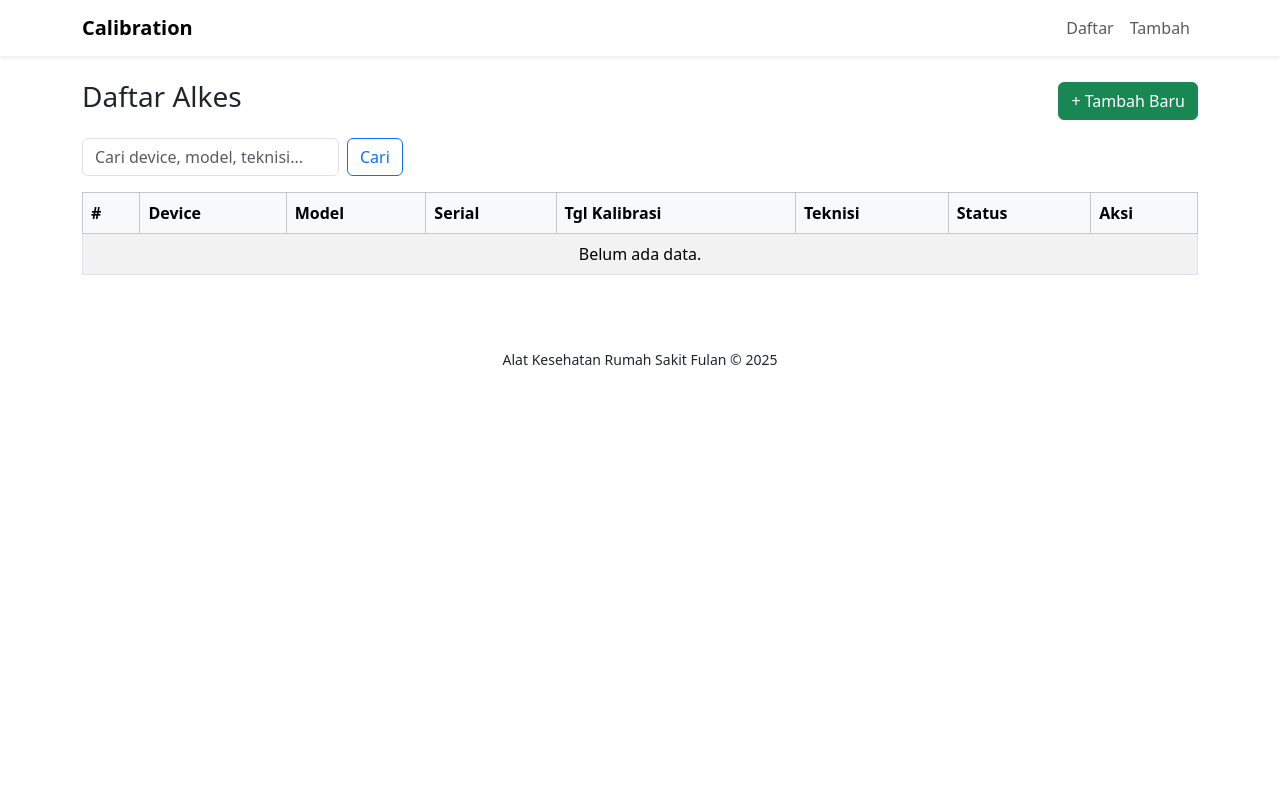
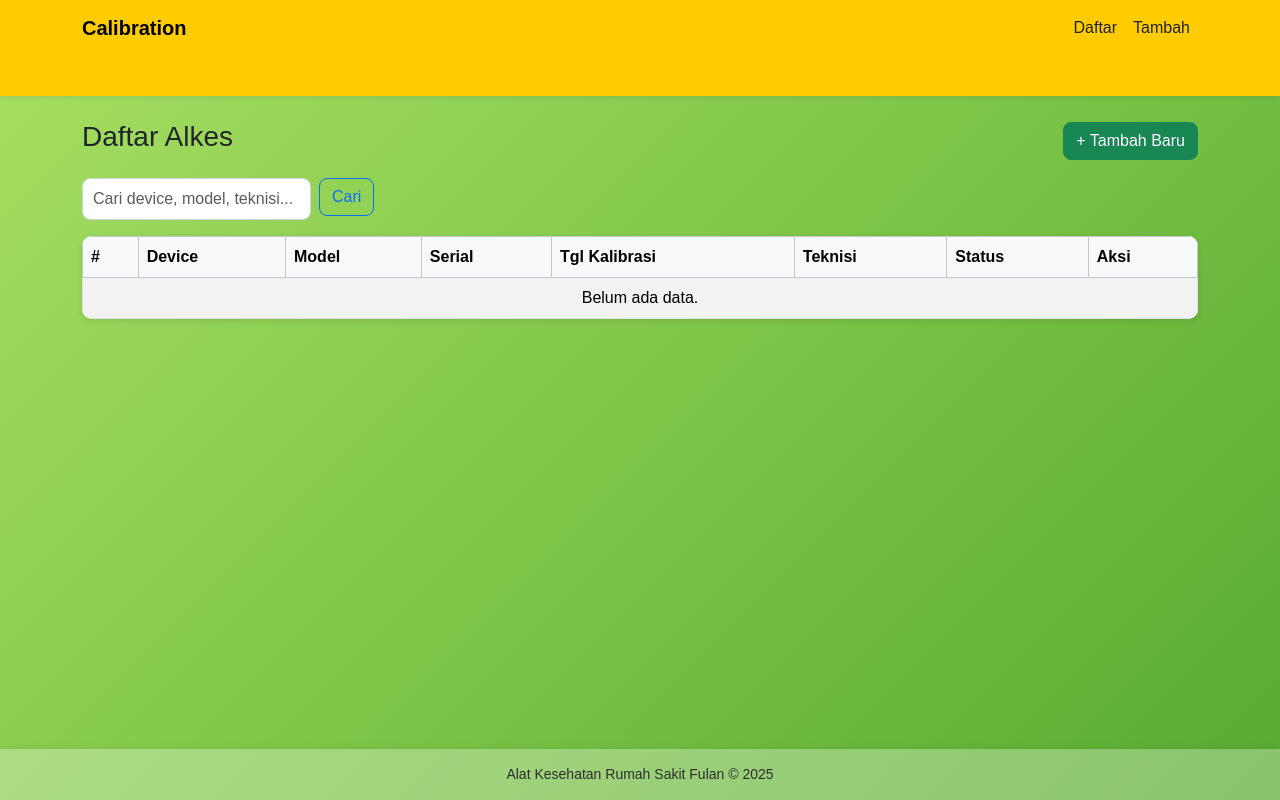
Before and after one commit to 1perfect-cell/UTS-PEMROGRAMAN-WEB-1202305026, a PHP site: page /index.php in a window 1280 px wide. Run offline with PHP 8.4, Linux system fonts and the light colour scheme; data that the repository does not hold is empty.

Commit message:
update tampilan dari warna putih ke hijau modern

```diff
--- a/footer.php
+++ b/footer.php
@@ -1,13 +1,11 @@
-<?php
-// footer.php
-?>
-</div> <!-- /.container -->
-<footer class="text-center py-4 mt-5">
-  <div class="container">
-    <small>Alat Kesehatan Rumah Sakit Fulan &copy; <?= date('Y') ?></small>
-  </div>
+</div> <!-- Tutup div.container dari header.php -->
+
+<footer>
+  Alat Kesehatan Rumah Sakit Fulan © 2025
 </footer>
-<!-- Bootstrap JS (optional) -->
+
+<!-- Bootstrap JS -->
 <script src="https://cdn.jsdelivr.net/npm/bootstrap@5.3.2/dist/js/bootstrap.bundle.min.js"></script>
+
 </body>
 </html>
--- a/header.php
+++ b/header.php
@@ -12,10 +12,9 @@
   <link href="https://cdn.jsdelivr.net/npm/bootstrap@5.3.2/dist/css/bootstrap.min.css" rel="stylesheet">
 
   <!-- Custom CSS -->
-  <!-- Karena proyekmu di D:\XAMPP\htdocs\UTS, gunakan path absolut seperti di bawah -->
-  <link rel="stylesheet" href="/UTS/assets/css/style.css">
+  <link rel="stylesheet" href="style.css">
 
-  <!-- Icon Bootstrap (opsional, untuk navbar toggle icon) -->
+  <!-- Icon Bootstrap -->
   <link rel="stylesheet" href="https://cdn.jsdelivr.net/npm/bootstrap-icons@1.11.1/font/bootstrap-icons.css">
 </head>
 <body>
--- a/style.css
+++ b/style.css
@@ -1,44 +1,118 @@
-/* ==========================================
-   BACKGROUND GRADASI HIJAU MODERN
-========================================== */
-body {
-  background: linear-gradient(135deg, #b9f6ca 0%, #81c784 50%, #43a047 100%) !important;
-  font-family: "Inter", system-ui, -apple-system, "Segoe UI", Roboto, "Helvetica Neue", Arial, sans-serif;
-  min-height: 100vh;
+/* ==========================
+   STYLE.CSS - UTS PROJECT
+   ========================== */
+
+/* Atur seluruh halaman agar fleksibel dan footer di bawah */
+html, body {
+  height: 100%;
   margin: 0;
-  padding: 0;
+  display: flex;
+  flex-direction: column;
+  font-family: "Poppins", sans-serif;
+  color: #212529;
 }
 
-/* ==========================================
-   NAVBAR WARNA KUNING
-========================================== */
-nav.navbar.custom-yellow {
-  background-color: #ffcc00 !important;
-  border-bottom: 3px solid #e6b800 !important;
+/* Gradasi hijau modern untuk latar belakang halaman */
+body {
+  background: linear-gradient(135deg, #a8e063, #56ab2f);
+  background-attachment: fixed;
 }
 
-nav.navbar.custom-yellow .navbar-brand,
-nav.navbar.custom-yellow .nav-link {
-  color: #333 !important;
+/* Navbar custom warna kuning */
+.custom-yellow {
+  background-color: #ffcc00 !important;
 }
 
-nav.navbar.custom-yellow .nav-link:hover {
-  color: #000 !important;
+/* Navbar link hover dan aktif */
+.navbar a.nav-link {
+  color: #222 !important;
+  font-weight: 500;
+  transition: 0.3s;
 }
 
-/* ==========================================
-   TABEL & FOOTER
-========================================== */
+.navbar a.nav-link:hover {
+  color: #000;
+  text-decoration: underline;
+}
+
+/* Container utama agar isi tidak terlalu menempel tepi */
+.container {
+  flex: 1;
+  padding-bottom: 40px;
+}
+
+/* Tombol */
+.btn {
+  border-radius: 8px;
+  font-weight: 500;
+}
+
+.btn-warning {
+  background-color: #f0ad4e;
+  border: none;
+}
+
+.btn-danger {
+  background-color: #d9534f;
+  border: none;
+}
+
+.btn-info {
+  background-color: #17a2b8;
+  border: none;
+  color: white;
+}
+
+/* Table */
+.table {
+  background-color: #fff;
+  border-radius: 10px;
+  overflow: hidden;
+  box-shadow: 0 2px 6px rgba(0,0,0,0.1);
+}
+
+.table th {
+  background-color: #f8f9fa;
+  font-weight: 600;
+}
+
 .table td, .table th {
   vertical-align: middle;
 }
 
+/* Footer */
 footer {
-  background: rgba(255, 255, 255, 0.8);
-  border-top: 1px solid #e9ecef;
-  color: #333;
   text-align: center;
-  padding: 10px 0;
-  margin-top: 40px;
+  padding: 15px 0;
+  background: rgba(255, 255, 255, 0.3);
+  font-size: 14px;
   font-weight: 500;
+  color: #2e2e2e;
+  margin-top: auto;
+  width: 100%;
+  box-shadow: 0 -2px 5px rgba(0, 0, 0, 0.05);
 }
+
+/* Input form */
+input[type="text"],
+input[type="date"],
+textarea,
+select {
+  border-radius: 8px;
+  border: 1px solid #ced4da;
+  padding: 8px 10px;
+  width: 100%;
+  box-sizing: border-box;
+}
+
+/* Responsif */
+@media (max-width: 768px) {
+  .table {
+    font-size: 14px;
+  }
+
+  .btn {
+    font-size: 13px;
+    padding: 5px 8px;
+  }
+}
```
